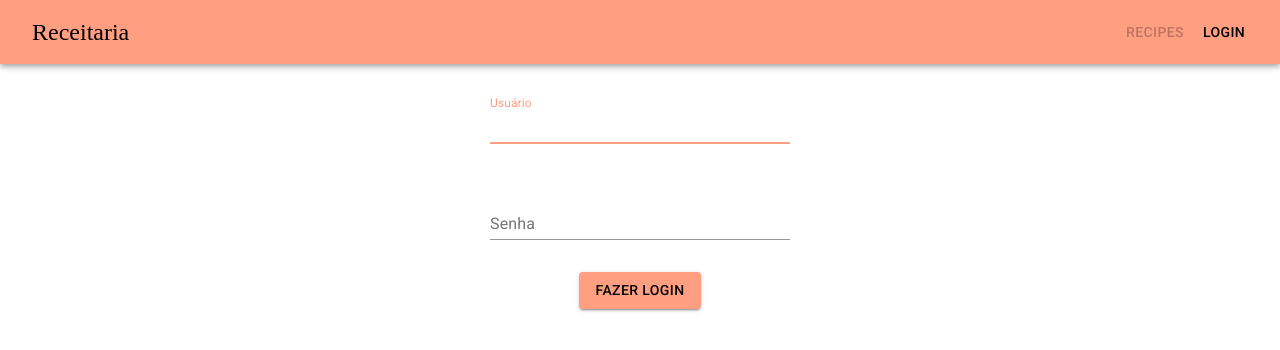
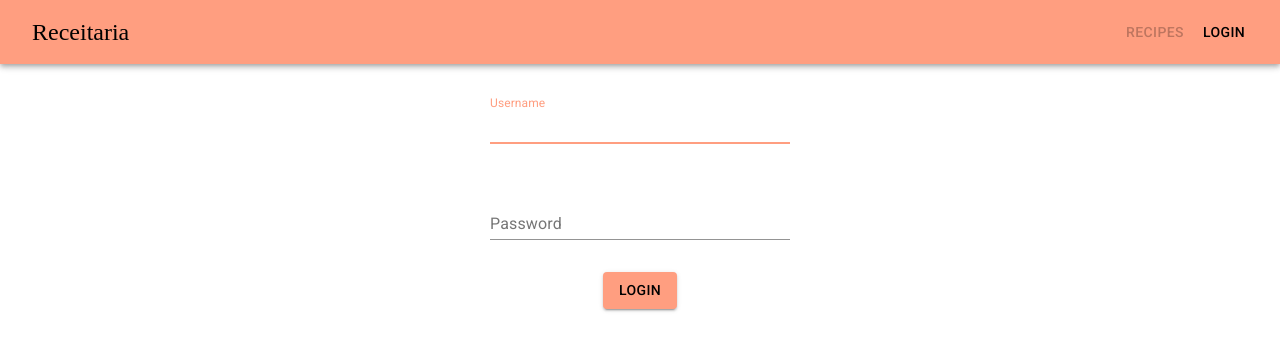
Before and after one commit to estrelasteinkirch/coding-challenge-onesight, a React (Create React App) app: page /login in a window 1280 px wide. Shown: the top 350 px of the page. Built offline with nearby package versions, Linux system fonts and the light colour scheme.

Commit message:
Change language to English in LoginPage

```diff
--- a/src/features/login/LoginPage.js
+++ b/src/features/login/LoginPage.js
@@ -1,4 +1,4 @@
-import { Box, Button, Container, Grid, Snackbar } from "@material-ui/core";
+import {  Button,  Grid } from "@material-ui/core";
 import { useDispatch, useSelector } from "react-redux";
 import { Redirect } from "react-router-dom";
 import { setLogin, selectLogin } from "./loginSlice";
@@ -6,7 +6,7 @@ import TextField from "@material-ui/core/TextField";
 import { makeStyles } from "@material-ui/core/styles";
 import { useState } from "react";
 import Alert from "@material-ui/lab/Alert";
-import theme from "../../css/MuiTheme";
+
 
 const useStyles = makeStyles((theme) => ({
   root: {
@@ -37,7 +37,7 @@ export default function LoginPage() {
   };
 
   return loggedIn ? (
-    <Redirect to="/receitas" />
+    <Redirect to="/recipes" />
   ) : (
     <form
       className={classes.root}
@@ -49,13 +49,13 @@ export default function LoginPage() {
         {formError ? (
           <Grid item xs={12}>
             <Alert elevation={3} severity="error">
-              Usuário ou Senha Incorretos!
+              Incorrect user or password
             </Alert>
           </Grid>
         ) : null}
         <Grid container item justify="center" xs={12}>
           <TextField
-            label="Usuário"
+            label="Username"
             autoFocus={true}
             value={user}
             onChange={(event) => setUser(event.target.value)}
@@ -63,7 +63,7 @@ export default function LoginPage() {
         </Grid>
         <Grid container item justify="center" xs={12}>
           <TextField
-            label="Senha"
+            label="Password"
             type="password"
             value={password}
             onChange={(event) => setPassword(event.target.value)}
@@ -71,7 +71,7 @@ export default function LoginPage() {
         </Grid>
         <Grid container item justify="center" xs={12}>
           <Button type="submit" variant="contained" color="primary">
-            Fazer Login
+            Login
           </Button>
         </Grid>
       </Grid>
```
